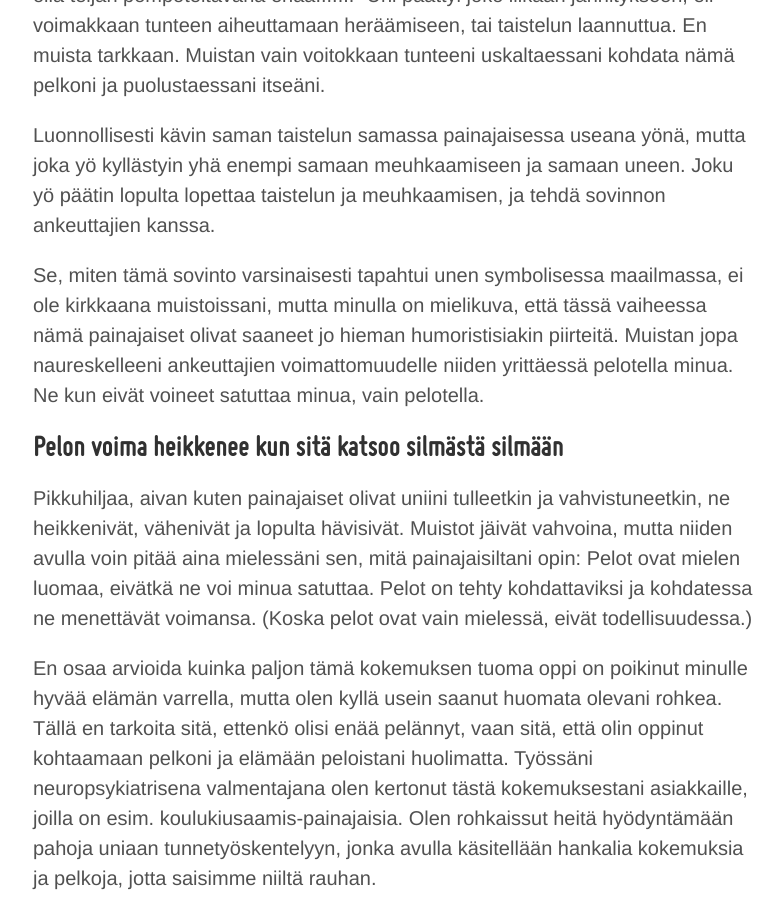
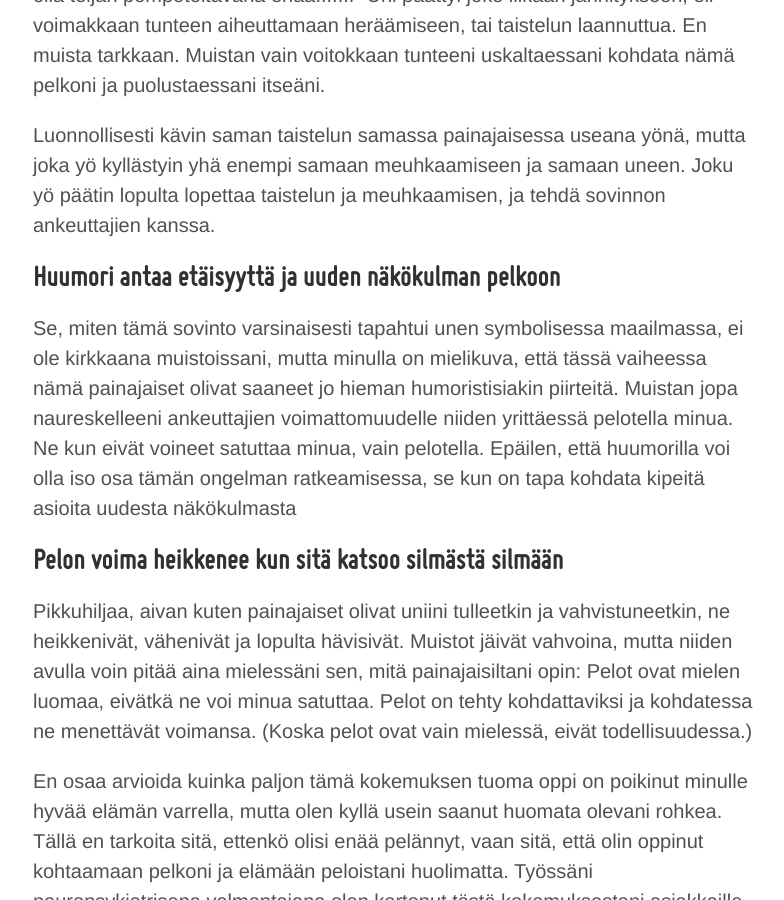
Before and after one commit to niinapiira/neppari.net, a Jekyll site: the page built from _posts/2016-09-26-unien-hyodyntaminen-tunnetyoskentelyssa-filename.md, in a window 1280 px wide and 900 px high, scrolled down 3763 px. Shown: the whole window, without its empty margins (247-1031 px from the left). Built offline with Jekyll 4.4.1, drawn with Linux system fonts in a browser that asks for light colours.

Commit message:
Update 2016-09-26-unien-hyodyntaminen-tunnetyoskentelyssa-filename.md

```diff
--- a/_posts/2016-09-26-unien-hyodyntaminen-tunnetyoskentelyssa-filename.md
+++ b/_posts/2016-09-26-unien-hyodyntaminen-tunnetyoskentelyssa-filename.md
@@ -46,7 +46,10 @@ Uni päättyi joko liikaan jännitykseen, eli voimakkaan tunteen aiheuttamaan he
 
 Luonnollisesti kävin saman taistelun samassa painajaisessa useana yönä, mutta joka yö kyllästyin yhä enempi samaan meuhkaamiseen ja samaan uneen. Joku yö päätin lopulta lopettaa taistelun ja meuhkaamisen, ja tehdä sovinnon ankeuttajien kanssa.
 
-Se, miten tämä sovinto varsinaisesti tapahtui unen symbolisessa maailmassa, ei ole kirkkaana muistoissani, mutta minulla on mielikuva, että tässä vaiheessa nämä painajaiset olivat saaneet jo hieman humoristisiakin piirteitä. Muistan jopa naureskelleeni ankeuttajien voimattomuudelle niiden yrittäessä pelotella minua. Ne kun eivät voineet satuttaa minua, vain pelotella.
+## Huumori antaa etäisyyttä ja uuden näkökulman pelkoon
+
+
+Se, miten tämä sovinto varsinaisesti tapahtui unen symbolisessa maailmassa, ei ole kirkkaana muistoissani, mutta minulla on mielikuva, että tässä vaiheessa nämä painajaiset olivat saaneet jo hieman humoristisiakin piirteitä. Muistan jopa naureskelleeni ankeuttajien voimattomuudelle niiden yrittäessä pelotella minua. Ne kun eivät voineet satuttaa minua, vain pelotella. Epäilen, että huumorilla voi olla iso osa tämän ongelman ratkeamisessa, se kun on tapa kohdata kipeitä asioita uudesta näkökulmasta
 
 ## Pelon voima heikkenee kun sitä katsoo silmästä silmään
 
```
